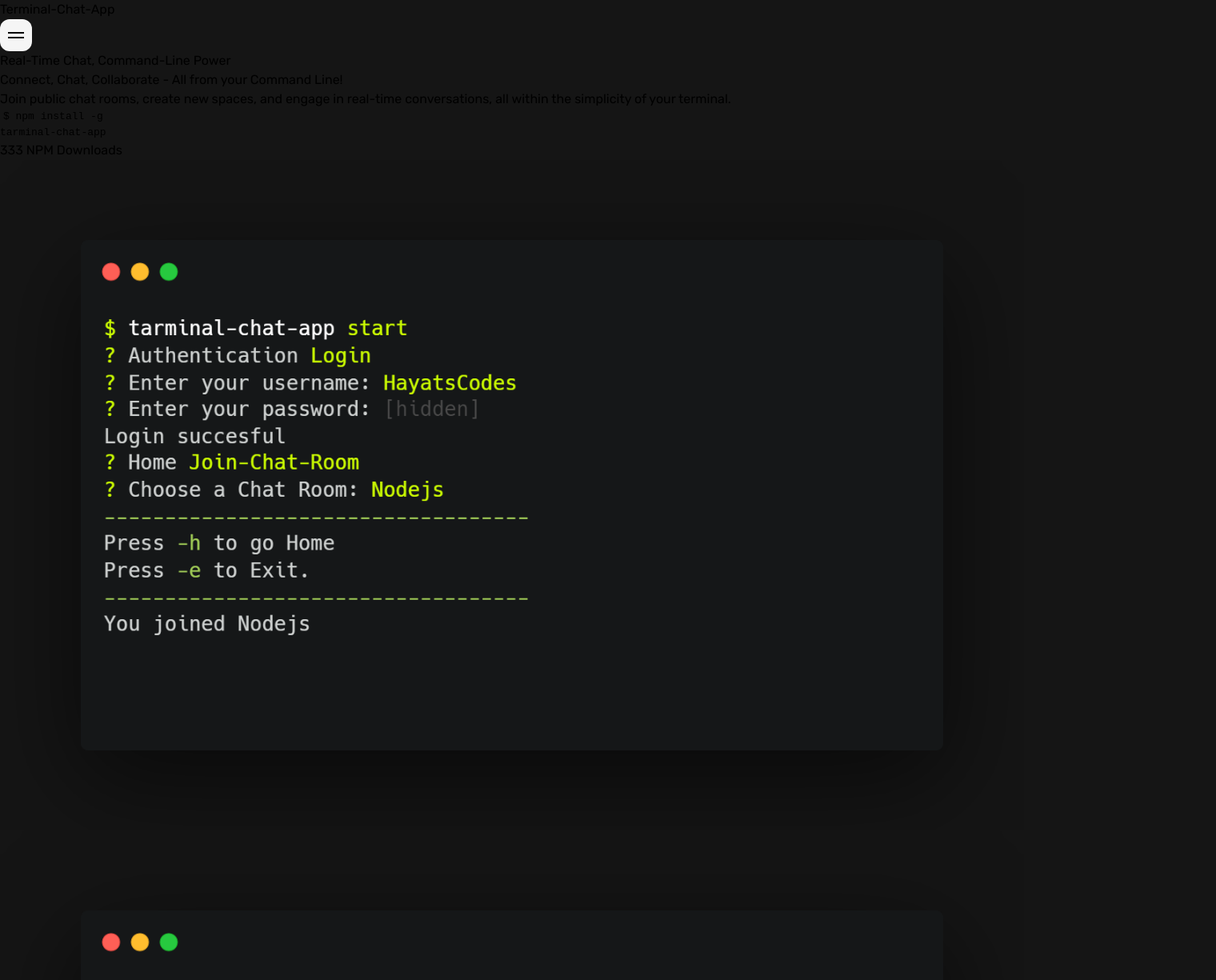
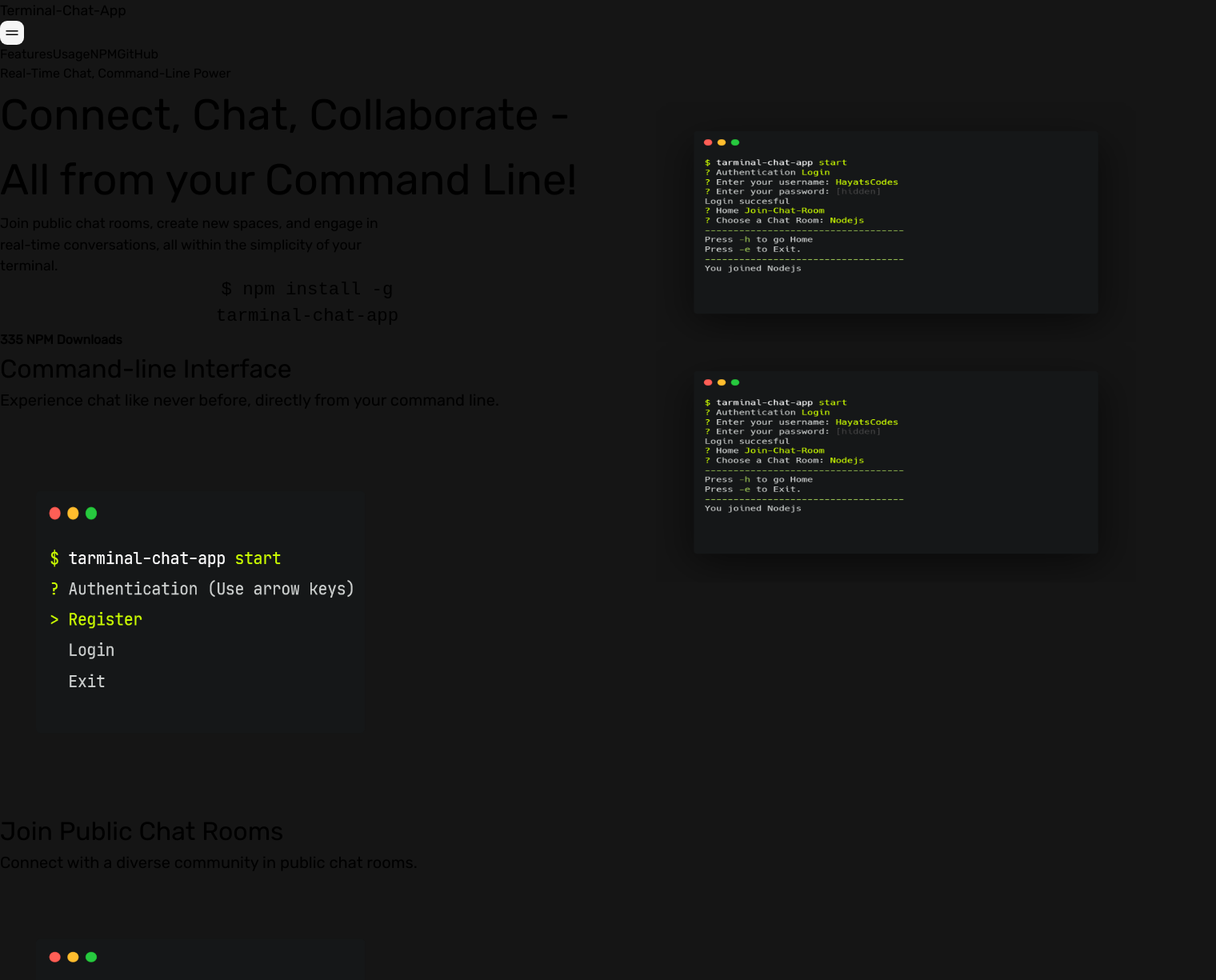
Before and after one commit to HayatsCodes/terminal-chat-app-frontend, a React (Vite) app: page / in a window 1280 px wide. Shown: the top 1225 px of the page at 80% size, 1520 px wide, since content can reach past the window. Built offline with nearby package versions, Linux system fonts and the light colour scheme; a web font is replaced by a local one.

Commit message:
responsivenes added

```diff
--- a/src/App.tsx
+++ b/src/App.tsx
@@ -13,7 +13,7 @@ const App = () => {
   return (
     <div className='header w-[80%] mx-auto overflow-hidden'>
       <Header isClickedMenu={isClickedMenu} updateIsClickedMenu={updateIsClickedMenu}/>
-      <Hero isClickedMenu={isClickedMenu}/>
+      <Hero />
       <Features />
       <GettingStarted />
     </div>
--- a/src/components/Downloads.tsx
+++ b/src/components/Downloads.tsx
@@ -1,8 +1,8 @@
 
 const Downloads = () => {
   return (
-    <div className="bg-[#cafc010f] font-bold text-xl text-center rounded p-4 leading-8 mt-2 border-dashed border-2 text-[#CBFC01] border-[#CBFC01]">
-        333 NPM Downloads
+    <div className="downloads bg-[#cafc010f] font-bold text-xl text-center rounded p-4 leading-8 mt-2 border-dashed border-2 text-[#CBFC01] border-[#CBFC01]">
+        335 NPM Downloads
     </div>
   )
 }
--- a/src/components/Features.tsx
+++ b/src/components/Features.tsx
@@ -6,56 +6,56 @@ import realTimeInterfaceImg from '../assets/real-time-chat-interface.png'
 
 const Features = () => {
     return (
-        <div>
+        <div id='features'>
             {/* <h3 className="features text-left text-[#CBFC01] mt-44 mb-8 text-xl font-bold ">Features</h3> */}
-            <div className='mt-32'>
+            <div className='mt-32 flex flex-col gap-16'>
 
-                <div className='mb-8'>
+                <div  className='mb-8 flex flex-col md:flex-row gap-8 items-start'>
                     <div className='w-[85%]'>
-                        <h4 className='text-white text-2xl font-bold'>Command-line <span className='text-[#CBFC01] leading-[48px]'>Interface</span></h4>
-                        <p className='.feature-headline text-white text-opacity-70 leading-[24px] mt-4'> Experience chat like never before, directly from your command line.</p>
+                        <h4 className='text-white text-2xl font-bold feature-text'>Command-line <span className='text-[#CBFC01] leading-[48px]'>Interface</span></h4>
+                        <p className='feature-headline text-white text-opacity-70 leading-[24px] mt-4'> Experience chat like never before, directly from your command line.</p>
                     </div>
-                    <div className="w-[300px] h-[300px] flex-shrink-0 rounded mx-auto  bg-[#CBFC01]">
-                        <img className="w-[500px] drop-shadow-xl h-[300px] flex-shrink-0 rounded border-2.5 border-solid border-white border-opacity-50 mt-4" src={mainInterfaceImg} alt="An image showing the tarminal-chat-app command-line interface" />
+                    <div className="feature-img-container w-[300px] h-[300px] flex-shrink-0 rounded   bg-[#CBFC01]">
+                        <img className="feature-img w-[500px] drop-shadow-xl h-[300px] flex-shrink-0 rounded border-2.5 border-solid border-white border-opacity-50 mt-4" src={mainInterfaceImg} alt="An image showing the tarminal-chat-app command-line interface" />
                     </div>
                 </div>
 
-                <div className='mb-8'>
+                <div className='mb-8 flex flex-col md:flex-row-reverse gap-8 items-start'>
                     <div className='w-[85%]'>
-                        <h4 className='text-white text-2xl font-bold'>Join Public Chat <span className='text-[#CBFC01] leading-[48px]'>Rooms</span></h4>
-                        <p className='.feature-headline text-white text-opacity-70 leading-[24px] mt-4'> Connect with a diverse community in public chat rooms.</p>
+                        <h4 className='text-white text-2xl font-bold feature-text'>Join Public Chat <span className='text-[#CBFC01] leading-[48px]'>Rooms</span></h4>
+                        <p className='feature-headline text-white text-opacity-70 leading-[24px] mt-4'> Connect with a diverse community in public chat rooms.</p>
                     </div>
-                    <div className="w-[300px] h-[300px] flex-shrink-0 mx-auto rounded bg-[#CBFC01]">
-                        <img className="w-[500px] drop-shadow-xl h-[300px] flex-shrink-0 rounded border-2.5 border-solid border-white border-opacity-50 mt-4" src={joinRoomInterfaceImg} alt="An image showing the join public chat room interface in the terminal" />
+                    <div className="feature-img-container w-[300px] h-[300px] flex-shrink-0  rounded bg-[#CBFC01]">
+                        <img className="feature-img w-[500px] drop-shadow-xl h-[300px] flex-shrink-0 rounded border-2.5 border-solid border-white border-opacity-50 mt-4" src={joinRoomInterfaceImg} alt="An image showing the join public chat room interface in the terminal" />
                     </div>
                 </div>
 
-                <div className='mb-8'>
+                <div className='mb-8 flex flex-col md:flex-row gap-8 items-start'>
                     <div className='w-[85%]'>
-                        <h4 className='text-white text-2xl font-bold'>Create Public Chat <span className='text-[#CBFC01] leading-[48px]'>Rooms</span></h4>
-                        <p className='.feature-headline text-white text-opacity-70 leading-[24px] mt-4'> Start your own conversations and build communities effortlessly.</p>
+                        <h4 className='text-white text-2xl font-bold feature-text'>Create Public Chat <span className='text-[#CBFC01] leading-[48px]'>Rooms</span></h4>
+                        <p className='feature-headline text-white text-opacity-70 leading-[24px] mt-4'> Start your own conversations and build communities effortlessly.</p>
                     </div>
-                    <div className="w-[300px] h-[300px] flex-shrink-0 mx-auto rounded bg-[#CBFC01]">
-                        <img className="w-[500px] drop-shadow-xl h-[300px] flex-shrink-0 rounded border-2.5 border-solid border-white border-opacity-50 mt-4" src={createRoomInterfaceImg} alt="An image showing the join public chat room interface in the terminal" />
+                    <div className="feature-img-container w-[300px] h-[300px] flex-shrink-0  rounded bg-[#CBFC01]">
+                        <img className="feature-img w-[500px] drop-shadow-xl h-[300px] flex-shrink-0 rounded border-2.5 border-solid border-white border-opacity-50 mt-4" src={createRoomInterfaceImg} alt="An image showing the join public chat room interface in the terminal" />
                     </div>
                 </div>
 
-                <div className='mb-8'>
+                <div className='mb-8 flex flex-col md:flex-row-reverse gap-8 items-start'>
                     <div className='w-[85%]'>
-                        <h4 className='text-white text-2xl font-bold'>Real Time <span className='text-[#CBFC01] leading-[48px]'>Interaction</span></h4>
-                        <p className='.feature-headline text-white text-opacity-70 leading-[24px] mt-4'> Engage in dynamic conversations with users in real-time.</p>
+                        <h4 className='text-white text-2xl font-bold feature-text'>Real Time <span className='text-[#CBFC01] leading-[48px]'>Interaction</span></h4>
+                        <p className='feature-headline text-white text-opacity-70 leading-[24px] mt-4'> Engage in dynamic conversations with users in real-time.</p>
                     </div>
-                    <div className="w-[300px] h-[300px] flex-shrink-0 mx-auto rounded bg-[#CBFC01]">
-                        <img className="w-[500px] drop-shadow-xl h-[300px] flex-shrink-0 rounded border-2.5 border-solid border-white border-opacity-50 mt-4" src={realTimeInterfaceImg} alt="An image showing the join public chat room interface in the terminal" />
+                    <div className="feature-img-container w-[300px] h-[300px] flex-shrink-0  rounded bg-[#CBFC01]">
+                        <img className="feature-img w-[500px] drop-shadow-xl h-[300px] flex-shrink-0 rounded border-2.5 border-solid border-white border-opacity-50 mt-4" src={realTimeInterfaceImg} alt="An image showing the join public chat room interface in the terminal" />
                     </div>
                 </div>
 
-                <div className='mb-8'>
+                <div className='mb-8 flex flex-col md:flex-row gap-8 items-start'>
                     <div className='w-[85%]'>
-                        <h4 className='text-white text-2xl font-bold'>Anyone, anywhere in the <span className='text-[#CBFC01] leading-[48px]'>world!</span></h4>
-                        <p className='.feature-headline text-white text-opacity-70 leading-[24px] mt-4 flex-shrink-0'> Chat with people from around the globe, with no geographical barriers.</p>
+                        <h4 className='text-white text-2xl font-bold feature-text'>Anyone, anywhere in the <span className='text-[#CBFC01] leading-[48px]'>world!</span></h4>
+                        <p className='feature-headline text-white text-opacity-70 leading-[24px] mt-4 flex-shrink-0'> Chat with people from around the globe, with no geographical barriers.</p>
                     </div>
-                    <img className="w-full mt-4" src={map} alt="world map" />
+                    <img className="w-full md:w-[60%] mt-4" src={map} alt="world map" />
                 </div>
 
             </div>
--- a/src/components/GettingStarted.tsx
+++ b/src/components/GettingStarted.tsx
@@ -1,6 +1,6 @@
 const GettingStarted = () => {
   return (
-    <div>
+    <div id="usage">
       <div className="text-xl text-[#CBFC01] font-semibold mb-4">
         Getting Started
       </div>
--- a/src/components/Header.tsx
+++ b/src/components/Header.tsx
@@ -2,33 +2,42 @@
 
 import { HeaderProps } from "../types"
 
-const Header: React.FC<HeaderProps> = ({isClickedMenu, updateIsClickedMenu}) => {
+const Header: React.FC<HeaderProps> = ({ isClickedMenu, updateIsClickedMenu }) => {
   const handleMenuClick = () => {
     updateIsClickedMenu()
   }
   return (
-    <div className="mt-4 flex justify-between text-white w-full">
+    <div className="mt-4 flex justify-between md:items-center text-white w-full">
       <div className="font-bold text-lg">
-        <h1>Terminal-Chat-App</h1>
+        <h1 className="logo">Terminal-Chat-App</h1>
       </div>
-      <div className="flex items-center flex-col gap-4">
-        {isClickedMenu ? (<svg className="opacity-70" onClick={handleMenuClick} xmlns="http://www.w3.org/2000/svg" width="38" height="38" viewBox="0 0 40 40" fill="none">
+      <div className="flex flex-col gap-4">
+        {isClickedMenu ? (<svg className="opacity-70 menuIcon md:hidden" onClick={handleMenuClick} xmlns="http://www.w3.org/2000/svg" width="38" height="38" viewBox="0 0 40 40" fill="none">
           <rect width="40" height="40" rx="12" fill="#F5F5F5" />
           <path d="M10 10L30 30M10 30L30 10" stroke="black" strokeWidth="3" />
         </svg>
-        ) : (<svg className="opacity-70" onClick={handleMenuClick} xmlns="http://www.w3.org/2000/svg" width="40" height="40" viewBox="0 0 40 40" fill="none">
+        ) : (<svg className="opacity-70 menuIcon md:hidden" onClick={handleMenuClick} xmlns="http://www.w3.org/2000/svg" width="40" height="40" viewBox="0 0 40 40" fill="none">
           <rect width="40" height="40" rx="12" fill="#F5F5F5" />
           <line x1="10" y1="17" x2="30" y2="17" stroke="black" strokeWidth="2" />
           <line x1="10" y1="23" x2="30" y2="23" stroke="black" strokeWidth="2" />
         </svg>)}
 
         {isClickedMenu && (
-          <div className="flex flex-col -mr-4 gap-3 text-white text-opacity-70">
-            <a href="#">Features</a>
-            <a href="#">NPM</a>
-            <a href="#">GitHub</a>
+          <div className="menu-lists flex flex-col items-start gap-3 text-white text-opacity-70 md:hidden -mb-24">
+            <a href="#features">Features</a>
+            <a href="#usage">Usage</a>
+            <a target="_blank" href="https://www.npmjs.com/package/tarminal-chat-app">NPM</a>
+            <a target="_blank" href="https://github.com/HayatsCodes/terminal-chat-app">GitHub</a>
           </div>
         )}
+
+        <div className="menu-lists-block flex items-start gap-3 text-white text-opacity-70">
+          <a href="#features">Features</a>
+          <a href="#usage">Usage</a>
+          <a target="_blank" href="https://www.npmjs.com/package/tarminal-chat-app">NPM</a>
+          <a target="_blank" href="https://github.com/HayatsCodes/terminal-chat-app">GitHub</a>
+        </div>
+
       </div>
     </div>
   )
--- a/src/components/Hero.tsx
+++ b/src/components/Hero.tsx
@@ -1,12 +1,11 @@
-import React, { useState } from 'react';
+import { useState } from 'react';
 import copy from 'clipboard-copy';
-import { HeroProps } from "../types"
 import demoImg from '../assets/tarminal-chat-app.png'
 import Downloads from './Downloads';
 
 
 
-const Hero: React.FC<HeroProps> = ({ isClickedMenu }) => {
+const Hero = () => {
 
     const [isCopied, setIsCopied] = useState(false);
 
@@ -24,10 +23,12 @@ const Hero: React.FC<HeroProps> = ({ isClickedMenu }) => {
     };
 
     return (
-        <div className={`${!isClickedMenu ? 'mt-24' : 'mt-4'} `}>
+        <div className={`mt-32 flex flex-col md:flex-row`}>
+            <div>
+
                 <div>
                     <p className="sub-headline text-[#CBFC01] text-[.9rem] font-semibold">Real-Time Chat, Command-Line Power</p>
-                <h2 className="text-white text-[36px] font-black">
+                    <h2 className="hero-headline text-white text-[40px] font-black">
                         Connect, Chat, Collaborate - All from your <span className="text-[#CBFC01]">Command Line!</span>
                     </h2>
                     <p className="main-headline text-white text-opacity-70 leading-[27px] mt-8 text-[.9rem]">
@@ -35,7 +36,7 @@ const Hero: React.FC<HeroProps> = ({ isClickedMenu }) => {
                     </p>
                 </div>
 
-            <div className='w-[90%] max-w-[350px] mb-20'>
+                <div className='cta-container w-[90%] max-w-[350px] mb-20'>
                     <button
                         className="cta py-[9px] px-[18px] text-center leading-8 bg-[#CBFC01] border-dashed border-2 text-[#151515] border-[#151515] p-4 mt-8 rounded font-bold text-2xl relative"
                         onClick={handleCopyClick}
@@ -52,8 +53,10 @@ const Hero: React.FC<HeroProps> = ({ isClickedMenu }) => {
                     </div>
                 </div>
 
+            </div>
 
-            <div className="w-[568px] h-[568px] flex-shrink-0 rounded-full bg-[#CBFC01] mt-16">
+
+            <div className="hero-img-container w-[568px] h-[568px] flex-shrink-0 rounded-full bg-[#CBFC01] mt-16">
                 <img className="w-[500px] h-[260px] flex-shrink-0 rotate-[-45deg] rounded-[31.676px] border-2.5 border-solid border-white border-opacity-50 mt-4" src={demoImg} alt="tarminal-chat-app demo" />
                 <img className="w-[500px] h-[260px] flex-shrink-0 rotate-[-45deg] rounded-[31.676px] border-2.5 border-solid border-white border-opacity-50 mt-12 ml-4" src={demoImg} alt="tarminal-chat-app demo" />
             </div>
--- a/src/index.css
+++ b/src/index.css
@@ -5,12 +5,393 @@
 body {
   background-color: #151515;
   font-family: 'Satoshi', sans-serif;
+  overflow-x: hidden;
 }
 
 .header, .sub-headline, .main-headline, .features, .feature-headline {
   font-family: 'Rubik', sans-serif;
 }
 
+.main-headline {
+  width: 90%;
+}
+
 .cta {
   font-family: monospace;
+  width: 100%;
 }
+
+.downloads {
+  width: 100%;
+}
+
+.hero-img-container {
+  margin-top: 126px;
+}
+
+#usage {
+  margin-top: 2.5rem;
+  margin-bottom: 5rem;
+}
+
+
+@media (min-width: 350px) {
+  .hero-img-container {
+    margin-top: 96px;
+    margin-bottom: 60px;
+  }
+
+  .logo {
+    font-size: .95rem;
+  }
+
+  .menuIcon {
+    width: 30px;
+    height: 30px;
+  }
+
+  .cta {
+    font-size: 18px;
+    line-height: 150%;
+  }
+
+  .downloads {
+    font-size: 16px;
+    font-weight: 600;
+  }
+}
+
+@media (min-width: 420px) {
+  .hero-headline {
+    font-size: 44px;
+    line-height: 150%;
+  }
+}
+
+@media (min-width: 500px) {
+  .logo {
+    font-size: 1.1rem;
+  }
+
+  .menu-lists {
+    font-size: 18px;
+  }
+
+  .hero-headline {
+    font-size: 48px;
+    line-height: 150%;
+  }
+
+  .main-headline {
+    font-size: 1.1rem;
+    width: 80%;
+  }
+
+  .feature-text {
+    font-size: 1.8rem;
+  }
+
+  .feature-headline {
+    font-size: 18px;
+  }
+
+  .feature-img-container {
+    width: 400px;
+    height: 400px;
+  }
+
+  .feature-img {
+    width: 400px;
+    height: 400px;
+  }
+}
+
+
+@media (min-width: 515px) {
+  .hero-headline {
+    font-size: 52px;
+    line-height: 150%;
+  }
+
+  .main-headline {
+    font-size: 1.1rem;
+    width: 80%;
+  }
+}
+
+@media (min-width: 650px) {
+  .feature-text {
+    font-size: 2.2rem;
+  }
+
+  .feature-headline {
+    font-size: 20px;
+  }
+
+  .feature-img-container {
+    width: 500px;
+    height: 500px;
+  }
+
+  .feature-img {
+    width: 500px;
+    height: 500px;
+  }
+}
+
+@media (min-width: 768px) {
+  .hero-headline {
+    font-size: 34px;
+    line-height: 150%;
+    width: 60%;
+  }
+
+  .main-headline {
+    width: 60%;
+  }
+
+  .cta-container {
+    width: 60%;
+  }
+
+  .cta {
+    font-size: 1.1rem;
+    line-height: 150%;
+  }
+
+  .downloads {
+    font-size: 1rem;
+    font-weight: 600;
+  }
+
+  .hero-img-container {
+    margin-left: 0;
+    margin-top: 0;
+    position: absolute;
+    top: 8rem;
+    right: -19.5rem;
+    width: 600px;
+    height: 600px;
+  }
+
+  .feature-text {
+    font-size: 1.2rem;
+  }
+
+  .feature-headline {
+    font-size: 16px;
+  }
+
+  .feature-img-container {
+    width: 360px;
+    height: 360px;
+  }
+
+  .feature-img {
+    width: 360px;
+    height: 360px;
+  }
+
+
+  #usage .text-xl {
+    font-size: 28px;
+  }
+
+  #usage .text-lg {
+    font-size: 22px;
+  }
+
+}
+
+@media (min-width: 878px) {
+  .hero-headline {
+    font-size: 40px;
+    line-height: 150%;
+  }
+
+}
+
+@media (min-width: 1000px) {
+  .hero-headline {
+    font-size: 48px;
+    line-height: 150%;
+  }
+
+  .cta {
+    font-size: 1.3rem;
+  }
+
+  .hero-img-container {
+    margin-left: 0;
+    margin-top: 0;
+    position: absolute;
+    top: 8rem;
+    right: -18rem;
+    width: 600px;
+    height: 600px;
+  }
+
+  .feature-text {
+    font-size: 1.5rem;
+  }
+
+  .feature-headline {
+    font-size: 18px;
+  }
+
+  .feature-img-container {
+    width: 400px;
+    height: 400px;
+  }
+
+  .feature-img {
+    width: 400px;
+    height: 400px;
+  }
+
+}
+
+@media (min-width: 1232px) {
+  .hero-headline {
+    font-size: 54px;
+    line-height: 150%;
+  }
+
+  .main-headline {
+    width: 40%;
+  }
+
+  /* .cta-container {
+    width: 60%;
+  } */
+
+  .cta {
+    font-size: 1.4rem;
+    /* line-height: 150%; */
+  }
+
+  /* .downloads {
+    font-size: 1rem;
+    font-weight: 600;
+  } */
+
+  .hero-img-container {
+    margin-left: 0;
+    margin-top: 0;
+    position: absolute;
+    top: 8rem;
+    right: -15rem;
+    width: 700px;
+    height: 700px;
+  }
+
+  .hero-img-container > img {
+    width: 600px;
+    height: 300px;
+  }
+
+  .feature-text {
+    font-size: 2rem;
+  }
+
+  .feature-headline {
+    font-size: 20px;
+    width: 80%;
+  }
+
+  .feature-img-container {
+    width: 500px;
+    height: 500px;
+  }
+
+  .feature-img {
+    width: 500px;
+    height: 500px;
+  }
+
+}
+
+
+@media (max-width: 767px) {
+  .menu-lists-block {
+    display: none;
+  }
+}
+
+@media (max-width: 375px) {
+  .cta {
+    font-size: 18px;
+    line-height: 150%;
+  }
+
+  .downloads {
+    font-size: 16px;
+    font-weight: 600;
+  }
+
+  .feature-text {
+    font-size: 1.2rem;
+  }
+
+  .feature-img-container {
+    width: 250px;
+    height: 250px;
+  }
+
+  .feature-img {
+    width: 250px;
+    height: 250px;
+  }
+}
+
+@media (max-width: 361px) {
+  .logo {
+    font-size: .9rem;
+  }
+
+  .menuIcon {
+    width: 25px;
+    height: 25px;
+  }
+
+  .menu-lists {
+    font-size: 14px;
+  }
+
+  .sub-headline {
+    font-size: .8rem;
+  }
+
+  .hero-headline {
+    font-size: 34px;
+    line-height: 150%;
+  }
+
+
+  .cta {
+    font-size: 18px;
+    line-height: 150%;
+  }
+
+  .downloads {
+    font-size: 16px;
+    font-weight: 600;
+  }
+}
+
+
+@media (max-width: 321px) {
+  .cta {
+    font-size: 18px;
+    line-height: 150%;
+  }
+
+  .downloads {
+    font-size: 18px;
+    font-weight: 600;
+  }
+
+  .feature-text {
+    font-size: 1.05rem;
+  }
+}
```
Lines whose indentation alone changed are shown as unchanged.
